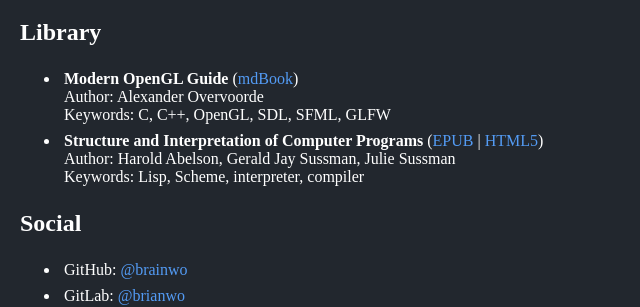
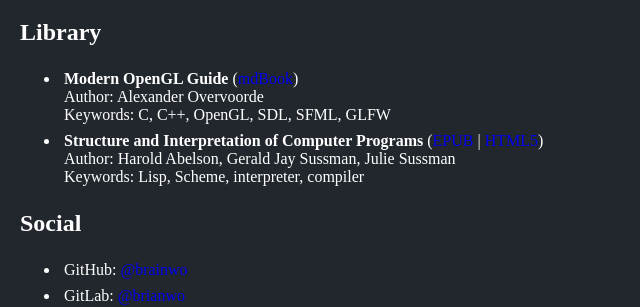
Before and after one commit to brainwo/brainwo.github.io, a plain HTML site: page index.html in a window 1280 px wide. Shown: the part 501-808 px from the top of the page, without its empty margins (0-640 px from the left). Drawn offline with Linux system fonts and the light colour scheme.

Commit message:
Reformat style.css

```diff
--- a/style.css
+++ b/style.css
@@ -21,7 +21,7 @@ h1 {
 }
 
 a {
-    color: #539bf4;
+  /* color: #539bf4; */
   text-decoration: none;
 }
 
```
Lines whose indentation alone changed are shown as unchanged.
